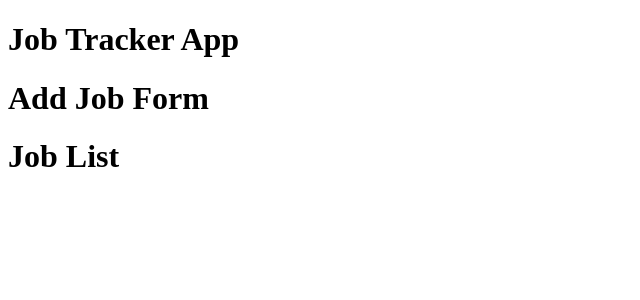
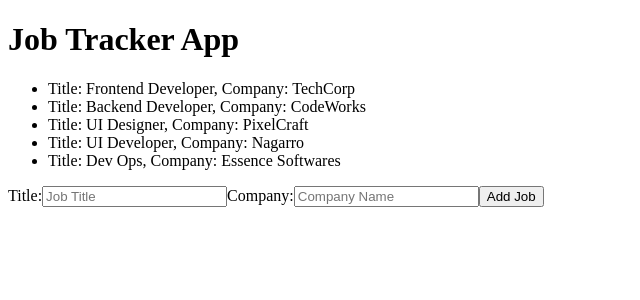
Before and after one commit to iammanishrawat/job-tracker-app, a React (Vite) app: page /add-job in a window 1280 px wide. Shown: the top 300 px of the page, without its empty margins (0-640 px from the left). Built offline with nearby package versions, Linux system fonts and the light colour scheme.

Commit message:
working on data flow here

```diff
--- a/src/App.jsx
+++ b/src/App.jsx
@@ -1,10 +1,10 @@
-import React from 'react'
-import Jobs from './components/Jobs'
+import Jobs from "./components/Jobs"
 
 function App() {
   return (
     <>
       <h1>Job Tracker App</h1>
+      {/* yha mein jobs wala component pass karunga */}
       <Jobs />
     </>
   )
--- a/src/components/Jobs.jsx
+++ b/src/components/Jobs.jsx
@@ -1,11 +1,12 @@
+import JobList from "../pages/jobsList"
 import AddJob from "../pages/AddJob"
-import JobList from "../pages/jobsList"
 
 function Jobs() {
   return (
     <>
+      {/* yha se old job list aayegi jiske sath add job wala form aayega or phir new fresh list show hogi */}
+      <JobList />
       <AddJob />
-      <JobList />
     </>
   )
 }
--- a/src/data/jobsData.js
+++ b/src/data/allJobsData.js
@@ -1,10 +1,10 @@
-// jobsData.js
-const jobsData = [
+const allJobsData = [
+  // ye sample jobs hai jo existing listing mein show hogi
   { id: 1, title: "Frontend Developer", company: "TechCorp" },
   { id: 2, title: "Backend Developer", company: "CodeWorks" },
   { id: 3, title: "UI Designer", company: "PixelCraft" },
-  { id: 4, title: "UI Developer", company: "Naagaro" },
+  { id: 4, title: "UI Developer", company: "Nagarro" },
   { id: 5, title: "Dev Ops", company: "Essence Softwares" }
 ];
 
-export default jobsData;
+export default allJobsData;
--- a/src/pages/AddJob.jsx
+++ b/src/pages/AddJob.jsx
@@ -1,7 +1,26 @@
+import { useState } from "react";
+
 function AddJob() {
+  const [title, setTitle] = useState('')
+  const [company, setCompany] = useState('')
+
+  const handleSubmit = (e) => {
+    alert("Job added");
+    e.preventDefault()
+    // yha se job add karne ka logic likhna hai
+  }
+
   return (
     <>
-      <h1>Add Job Form</h1>
+      {/* yha new job add karne ke liye form hoga  */}
+
+      <form action={handleSubmit}>
+        <label>Title:</label>
+        <input type="text" name="title" placeholder="Job Title" value={title} onChange={(e) => setTitle(e.target.value)} required />
+        <label>Company:</label>
+        <input type="text" name="company" placeholder="Company Name" value={company} onChange={(e) => setCompany(e.target.value)} required />
+        <button type="submit">Add Job</button>
+      </form>
     </>
   )
 }
--- a/src/pages/jobsList.jsx
+++ b/src/pages/jobsList.jsx
@@ -1,7 +1,25 @@
+import { useState } from "react"
+import allJobsData from "../data/allJobsData"
+
+
 function JobList() {
+  const [jobsData, setJobsData] = useState(allJobsData)
   return (
     <>
-      <h1>Job List</h1>
+      {/* yha se job listing map hogi or jitni data mein jobs hogi utni dikhegi */}
+      <ul>
+        {
+          jobsData.map((jobs) => {
+            return(
+              <li
+              key={jobs.id}>
+                Title: <span>{jobs.title}</span>,
+                Company: <span>{jobs.company}</span>
+              </li>
+            )
+          })
+        }
+      </ul>
     </>
   )
 }
```
